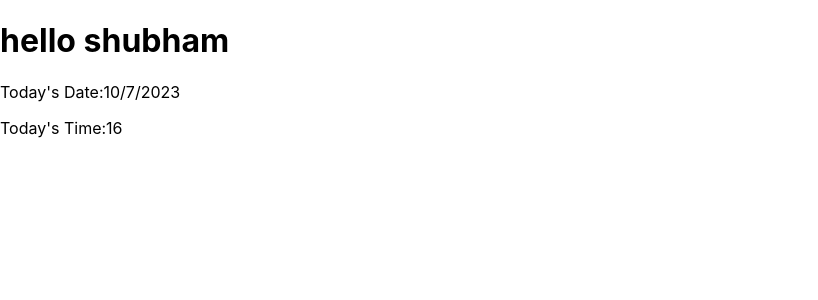
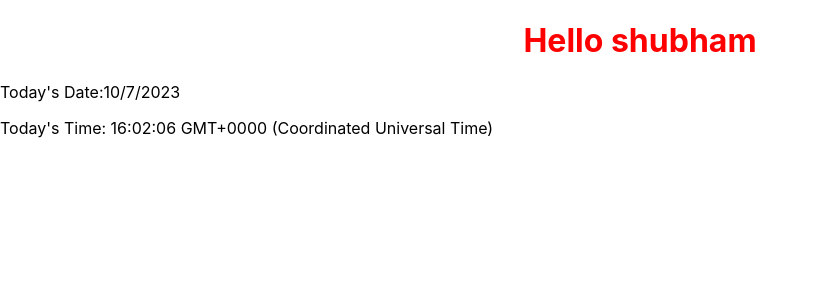
Before and after one commit to Shubham138g/Html, a React (Create React App) app in the folder react/react-app/: page / in a window 1280 px wide. Shown: the top 300 px of the page, without its empty margins (0-818 px from the left). Built offline with nearby package versions, Linux system fonts and the light colour scheme.

Commit message:
intial commit

```diff
--- a/react/react-app/src/App.css
+++ b/react/react-app/src/App.css
@@ -1,38 +1,3 @@
-.App {
-  text-align: center;
+h1{
+  color: red;
 }
-
-.App-logo {
-  height: 40vmin;
-  pointer-events: none;
-}
-
-@media (prefers-reduced-motion: no-preference) {
-  .App-logo {
-    animation: App-logo-spin infinite 20s linear;
-  }
-}
-
-.App-header {
-  background-color: #282c34;
-  min-height: 100vh;
-  display: flex;
-  flex-direction: column;
-  align-items: center;
-  justify-content: center;
-  font-size: calc(10px + 2vmin);
-  color: white;
-}
-
-.App-link {
-  color: #61dafb;
-}
-
-@keyframes App-logo-spin {
-  from {
-    transform: rotate(0deg);
-  }
-  to {
-    transform: rotate(360deg);
-  }
-}
--- a/react/react-app/src/App.js
+++ b/react/react-app/src/App.js
@@ -5,13 +5,13 @@ const name = "shubham";
 const date = new Date().getDate();
 const month = new Date().getMonth();
 const year = new Date().getFullYear();
-const time = new Date().getHours();
+const time = new Date().toTimeString();
 function App() {
   return (
     <>
-      <h1>hello {name} </h1>
+      <center><h1 className="h1">Hello {name} </h1></center>
       <p>{`Today's Date:${date}/${month}/${year}`}</p>
-      <p>{`Today's Time:${time}`}</p>
+      <p>{`Today's Time: ${time}`}</p>
     </>
   );
 }
```
